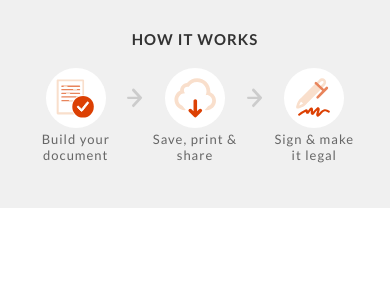
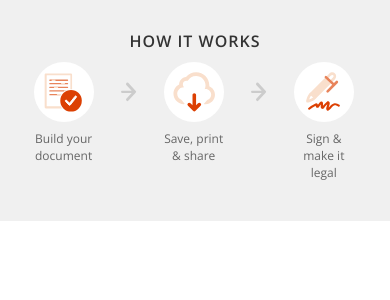
Before and after one commit to Safarali/rocketstyle, a PHP site: page /index.html in a window 390 px wide. Shown: the top 300 px of the page. Run offline with PHP 8.4, Linux system fonts and the light colour scheme.

Commit message:
Remake with floats, add box shadow, add hr

```diff
--- a/index.html
+++ b/index.html
@@ -5,44 +5,44 @@
         <title>Challenge</title>
         <!-- Mobile Specific Meta -->
         <meta name="viewport" content="width=device-width, initial-scale=1">
-        <link href="https://fonts.googleapis.com/css?family=Lato:300,400,700" rel="stylesheet">
+        <link href="https://fonts.googleapis.com/css?family=Open+Sans:300,400,600" rel="stylesheet">
         <link rel="stylesheet" href="./style.css">
         <link rel="stylesheet" href="./mquery.css">
     </head>
     <body>
-        <main class="main">
-            <h1 class="main__title">How it works</h1>
-            <div class="main__row">
-                <div class="main__col">
+        <section class="how-it-works-section">
+            <h1 class="section-header">How it works</h1>
+            <div class="row clearfix">
+                <div class="column">
                     <img src="./svgs/doc.svg" alt="Document" class="icon">
-                    <h2 class="main__col__title">Build your document</h2>
-                    <p class="main__col__text">
+                    <h2 class="column__title">Build your document</h2>
+                    <p class="column__text">
                         Answer a few simple questions to make your document in minutes
                     </p>
                 </div>
-
-                <div class="main__col main__col--mobile-only">
-                    <img src="./svgs/arrow.svg" alt="arrow" class="icon">
+                <div class="column column--mobile">
+                    <img src="./svgs/arrow.svg" alt="Document" class="icon">
                 </div>
-                <div class="main__col">
+                <div class="column">
                     <img src="./svgs/save.svg" alt="Save it" class="icon">
-                    <h2 class="main__col__title">Save, print &amp; share</h2>
-                    <p class="main__col__text">
-                        Save progress and finish on any device; download &amp; print anytime
+                    <h2 class="column__title">Save, print &amp; share</h2>
+                    <p class="column__text">
+                        Save progress and finish on any device, download &amp; print anytime
                     </p>
                 </div>
-
-                <div class="main__col main__col--mobile-only">
-                    <img src="./svgs/arrow.svg" alt="arrow" class="icon">
+                <div class="column column--mobile">
+                    <img src="./svgs/arrow.svg" alt="Document" class="icon">
                 </div>
-                <div class="main__col">
+                <div class="column">
                     <img src="./svgs/sign.svg" alt="Sign in" class="icon">
-                    <h2 class="main__col__title">Sign &amp; make it legal</h2>
-                    <p class="main__col__text">
-                        Securely sign online and invite others to sign
+                    <h2 class="column__title">Sign &amp; make it legal</h2>
+                    <p class="column__text">
+                        Securely sign online and <br> invite others to sign
                     </p>
                 </div>
             </div>
-        </main>
+            <div class="hr"></div>
+
+        </section>
     </body>
 </html>
--- a/mquery.css
+++ b/mquery.css
@@ -1,66 +1,78 @@
 @media only screen and (min-width: 768px) and (max-width: 991px)  {
-  /* Typography */
-  h1.main__title,
-  h2.main__col__title {
-    font-size: 18px;
+
+  /* Layout */
+
+  .row {
+    max-width: 61rem;
   }
 
-  p.main__col__text {
-    font-size: 16px;
-    line-height: 26px;
+
+  .how-it-works-section {
+    box-shadow: none;
   }
 
-  /* Flexbox */
 
-  .main {
-    padding: 30px 30px;
-  }
-
-  .icon {
-    height: 140px;
-  }
 }
 
 
 @media only screen and (min-width: 313px) and (max-width: 767px) {
-  p.main__col__text {
+
+  /* Layout */
+
+  .how-it-works-section {
+    padding: 3rem 3rem;
+    background-color: #f0f0f0;
+    box-shadow: none;
+  }
+
+  .row {
+    display: flex;
+    flex-direction: row;
+    justify-content: space-around;
+    text-align: center;
+    margin: 0 auto;
+  }
+
+
+  .column.column--mobile {
+    display: block;
+    width: 10%;
+  }
+
+
+  .hr {
     display: none;
   }
 
-  h1.main__title {
-    font-size: 15px;
-    margin-bottom: 20px;
+  /* Typography */
+
+  .section-header {
+    letter-spacing: .1rem;
   }
 
-  h2.main__col__title {
-    font-size: 13px;
+  .column__title {
     font-weight: 400;
+    font-size: 1.2rem;
     color: #666;
   }
 
-  /* Flexbox */
-
-  .main {
-    padding: 30px 30px;
-    background: #f0f0f0;
+  .column__text {
+    display: none;
   }
 
-  .main__col--mobile-only {
-    display: flex;
-    justify-content: center;
-    width: 10%;
+
+  /* Icon */
+
+  .icon {
+    height: 6rem;
+    margin-bottom: .5rem;
   }
-  /* Arrow  Icon */
 
-  .main__col--mobile-only .icon {
-    height: 20px;
+  /* Arrow icon */
+
+  .column--mobile .icon {
+    height: 2rem;
     position: relative;
     top: 20px;
   }
-  /* Other icons */
-
-  .icon {
-    height: 60px;
-  }
-
 }
--- a/style.css
+++ b/style.css
@@ -1,64 +1,97 @@
-/* ======= Settings ======== */
+/* Resets */
 
-* {
+*,
+*::after,
+*::before {
   margin: 0;
   padding: 0;
-  box-sizing: border-box;
+  box-sizing: inherit;
+}
+
+/* It defines what 1rem is. It is 10px which is 62.5% of browsers font-size: 16px */
+
+html {
+  font-size: 62.5%;
 }
 
 body {
-  font-family: 'Lato', sans-serif;
+  box-sizing: border-box;
+  font-family: 'Open Sans', sans-serif;
 }
 
-/* ======= Typography ======== */
-h1.main__title,
-h2.main__col__title {
-  color: #333;
-  font-size: 16px;
-  margin-bottom: 10px;
-  letter-spacing: 1px;
+/* Layout */
+
+.how-it-works-section {
+  padding: 6rem 0;
+  box-shadow: inset 0 1rem 1rem -0.8rem rgba(0, 0, 0, 0.4);
 }
 
-h1.main__title {
+
+.row {
+  max-width: 90rem;
+  margin: 0 auto 6rem auto;
+}
+
+.clearfix {zoom: 1}
+.clearfix::after {
+    content: ".";
+    clear: both;
+    display: block;
+    height: 0;
+    visibility: hidden;
+}
+
+
+.column {
+  width: calc((100% - 2 * 2rem) / 3);
+  float: left;
+  text-align: center;
+}
+
+.column:not(:last-child) {
+  margin-right: 2rem;
+}
+
+.column--mobile {
+  display: none;
+}
+
+.hr {
+  height: 1px;
+  width: 90%;
+  background-color: #ccc;
+  margin: 0 auto;
+}
+
+/* Typography */
+
+.section-header,
+.column__title {
+  color: #333;
+  margin-bottom: 1rem;
+}
+
+.section-header {
+  font-weight: 600;
+  font-size: 1.6rem;
   text-transform: uppercase;
   text-align: center;
 }
 
-h2.main__col__title {
-  margin-bottom: 15px;
+.column__title {
+  font-size: 1.7rem;
+  font-weight: 600;
 }
 
-p.main__col__text {
+.column__text {
   color: #666;
-  font-size: 14px;
+  font-size: 1.4rem;
   font-weight: 300;
-  letter-spacing: 1px;
-  line-height: 20px;
+  line-height: 2rem;
+  width: 90%;
+  margin: auto;
+
 }
-
-/* Flexbox */
-
-.main {
-  padding: 30px 80px;
-}
-
-.main__row{
-  display: flex;
-  flex-direction: row;
-  justify-content: space-around;
-  text-align: center;
-}
-
-.main__col {
-  text-align: center;
-  width: 33%;
-}
-
-/* Arrow does not display on Desktop */
-.main__col--mobile-only {
-  display: none;
-}
-
 
 /* Icon */
 
```
